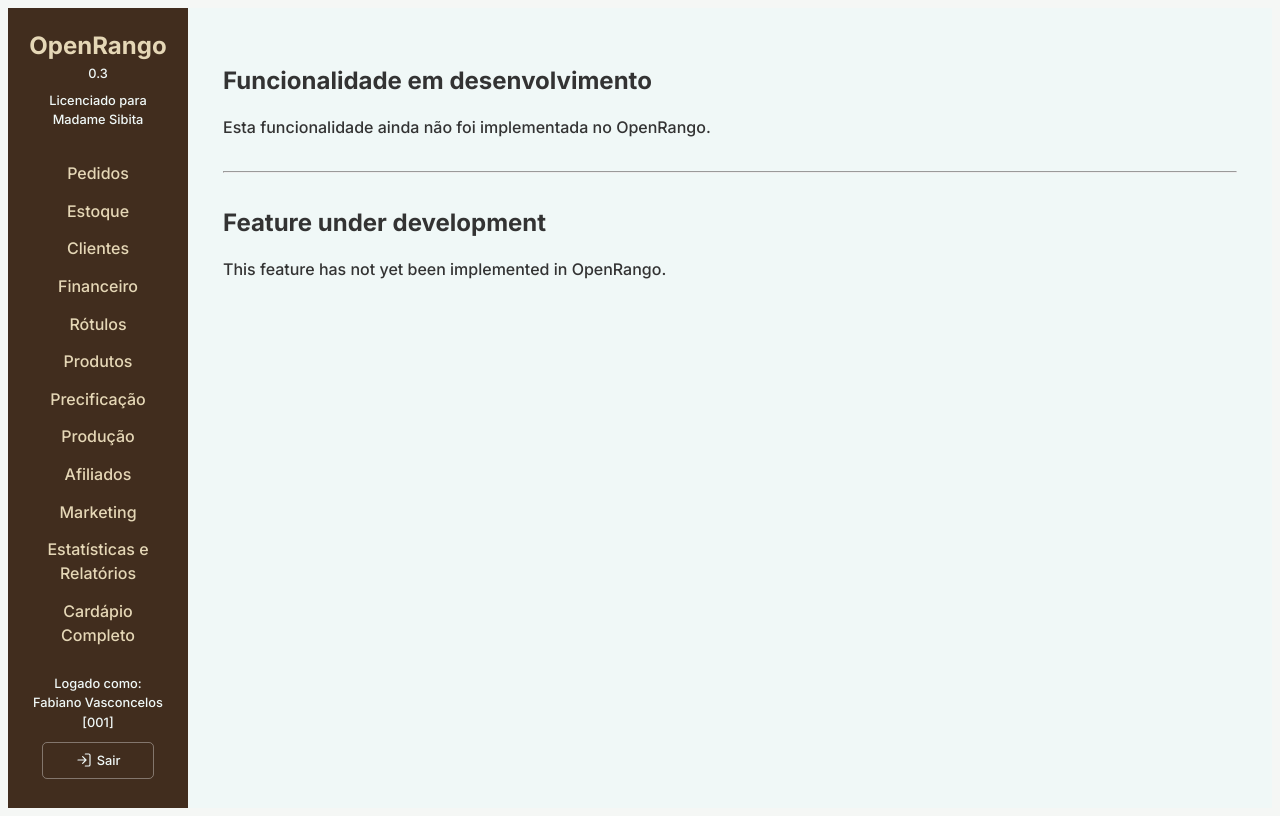
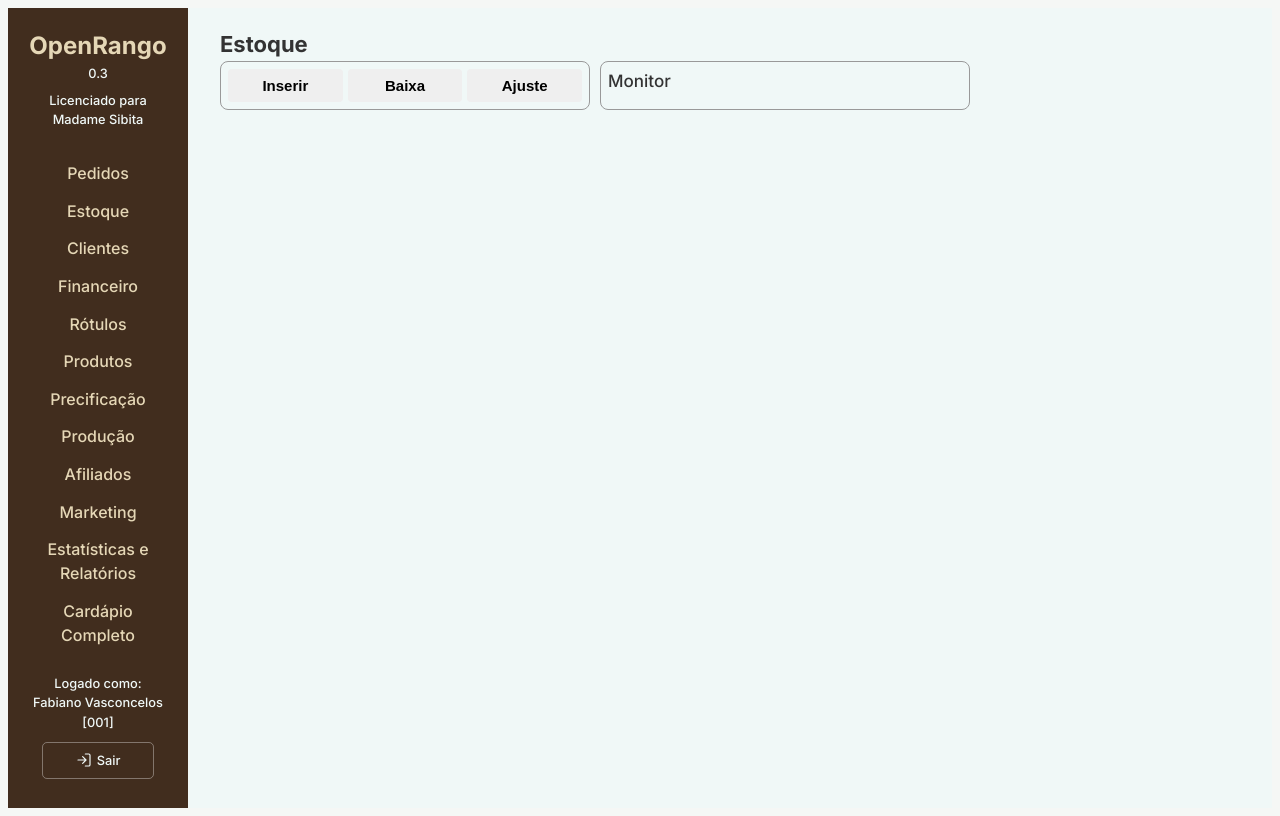
Before and after one commit to vasconcelos-fabiano/openrango, an Angular app in the folder frontend/: page /app/estoque in a window 1280 px wide. Built offline with nearby package versions, Linux system fonts and the light colour scheme; no server answers.

Commit message:
Add initial inventory layout and route

```diff
--- a/frontend/src/app/app.routes.ts
+++ b/frontend/src/app/app.routes.ts
@@ -3,6 +3,7 @@ import { Login } from './pages/login/login';
 import { MainLayout } from './layouts/main-layout/main-layout';
 import { NotImplemented } from './pages/not-implemented/not-implemented';
 import { Pedidos } from './pages/pedidos/pedidos';
+import { Estoque } from './pages/estoque/estoque';
 
 export const routes: Routes = [
   {
@@ -25,7 +26,7 @@ export const routes: Routes = [
       },
       {
         path: 'estoque',
-        component: NotImplemented,
+        component: Estoque,
       },
       {
         path: 'clientes',
--- /dev/null
+++ b/frontend/src/app/pages/estoque/estoque.css
@@ -0,0 +1,61 @@
+:host {
+    display: block;
+    max-width: 774px;
+}
+
+h1,
+.estoque-container {
+    width: 750px;
+    margin: 0 auto;
+}
+
+h1 {
+    font-size: 22px;
+}
+
+.estoque-container {
+    display: flex;
+    gap: 10px;
+    font-size: 17px;
+}
+
+.estoque-esquerda,
+.estoque-direita {
+    display: flex;
+    flex: 0 0 370px;
+    width: 370px;
+    box-sizing: border-box;
+    flex-direction: column;
+    padding: 7px;
+    border: 1px solid #999;
+    border-radius: 8px;
+}
+
+.acoes-estoque {
+    display: flex;
+    gap: 5px;
+}
+
+.acoes-estoque button {
+    flex: 1;
+    min-width: 0;
+    padding: 8px;
+    border: none;
+    border-radius: 4px;
+    cursor: pointer;
+    font-weight: 600;
+    font-size: 15px;
+}
+
+@media (max-width: 440px) {
+    .estoque-container {
+        flex-direction: column;
+        width: 345px;
+    }
+
+    .estoque-esquerda,
+    .estoque-direita {
+        flex: 0 0 auto;
+        width: 100%;
+    }
+}
--- /dev/null
+++ b/frontend/src/app/pages/estoque/estoque.html
@@ -0,0 +1,15 @@
+<h1>Estoque</h1>
+
+<div class="estoque-container">
+    <div class="estoque-esquerda">
+    <div class="acoes-estoque">
+        <button type="button">Inserir</button>
+        <button type="button">Baixa</button>
+        <button type="button">Ajuste</button>
+    </div>
+</div>
+
+    <div class="estoque-direita">
+        Monitor
+    </div>
+</div>
```
Also changed, not shown: frontend/src/app/pages/estoque/estoque.ts (added, +9 -0 lines).
